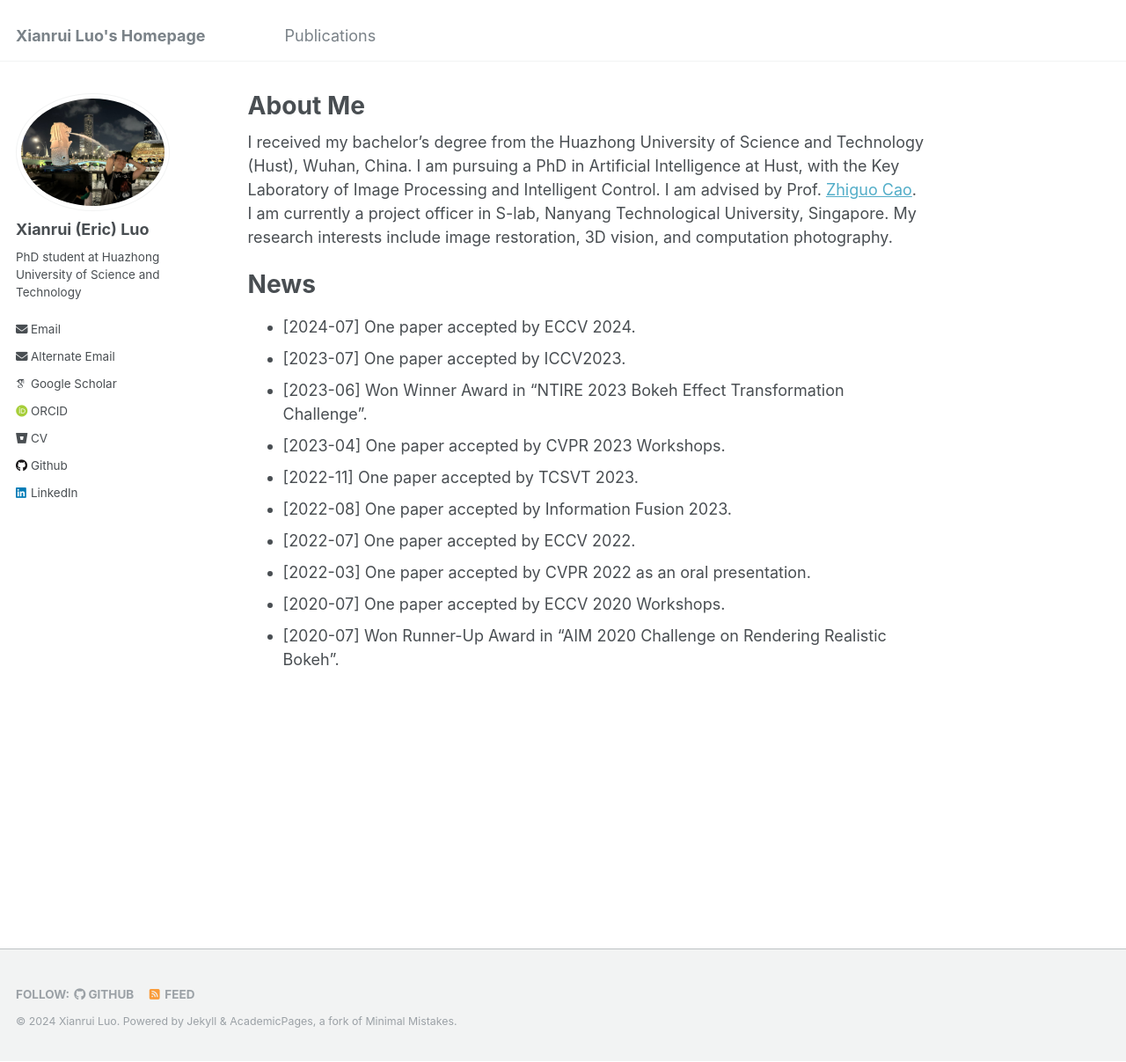
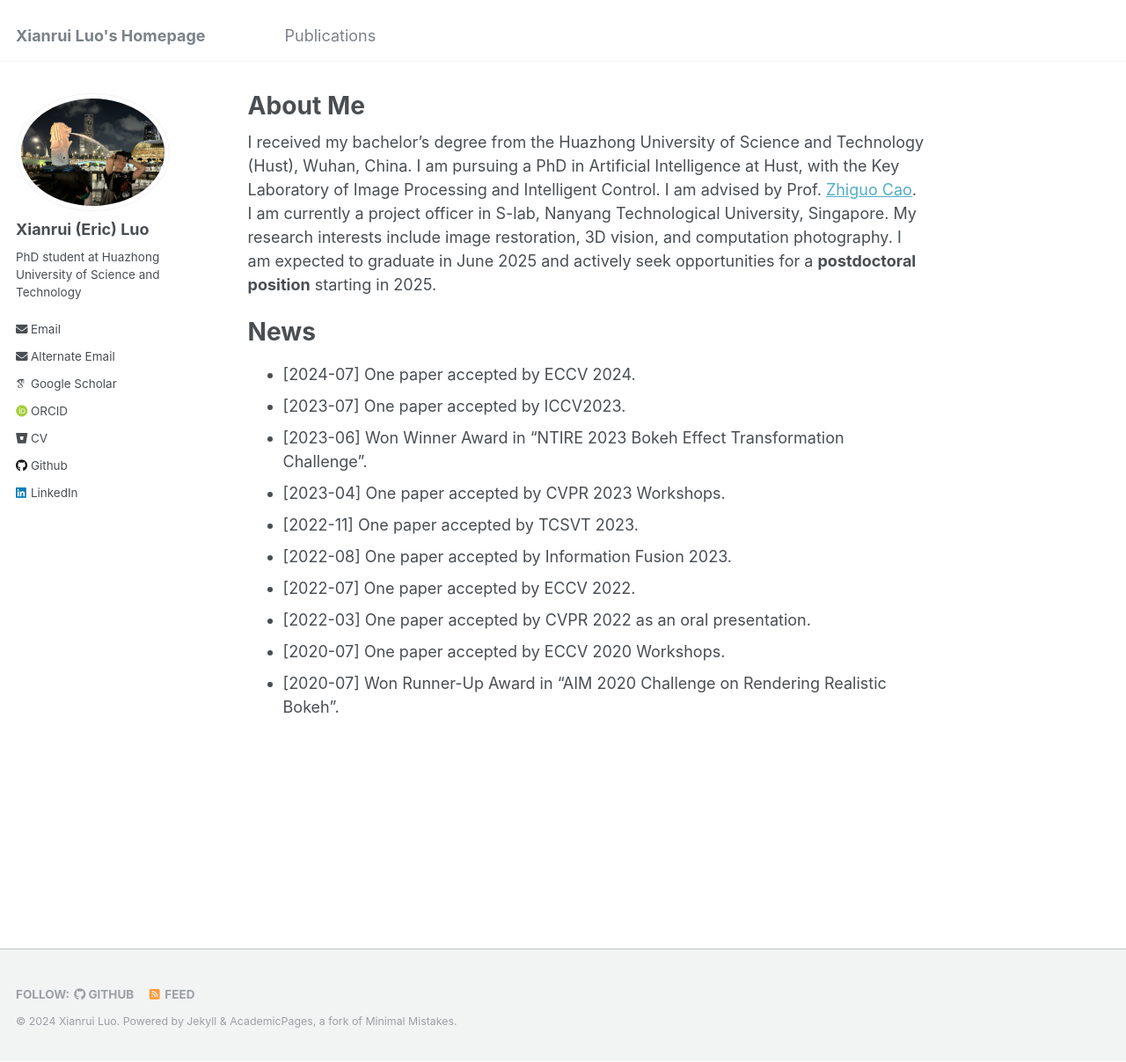
Before and after one commit to xianrui-luo/xianrui-luo.github.io, a Jekyll site: the page built from _pages/about.md, in a window 1280 px wide and 1207 px high. Shown: the whole window at 88% size. Built offline with Jekyll 4.4.1, drawn with Linux system fonts in a browser that asks for light colours; some web fonts are replaced.

Commit message:
Update about.md

```diff
--- a/_pages/about.md
+++ b/_pages/about.md
@@ -7,7 +7,7 @@ redirect_from:
   - /about.html
 ---
 
-I received my bachelor's degree from the Huazhong University of Science and Technology (Hust), Wuhan, China. I am pursuing a PhD in Artificial Intelligence at Hust, with the Key Laboratory of Image Processing and Intelligent Control. I am advised by Prof. [Zhiguo Cao](https://openreview.net/profile?id=~Zhiguo_Cao1). I am currently a project officer in S-lab, Nanyang Technological University, Singapore. My research interests include image restoration, 3D vision, and computation photography.
+I received my bachelor's degree from the Huazhong University of Science and Technology (Hust), Wuhan, China. I am pursuing a PhD in Artificial Intelligence at Hust, with the Key Laboratory of Image Processing and Intelligent Control. I am advised by Prof. [Zhiguo Cao](https://openreview.net/profile?id=~Zhiguo_Cao1). I am currently a project officer in S-lab, Nanyang Technological University, Singapore. My research interests include image restoration, 3D vision, and computation photography. I am expected to graduate in June 2025 and actively seek opportunities for a **postdoctoral position** starting in 2025.
 
 News
 =======
```
